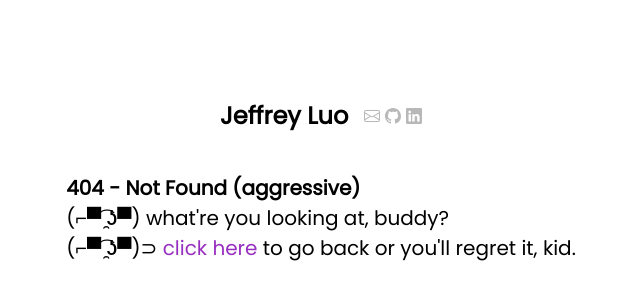
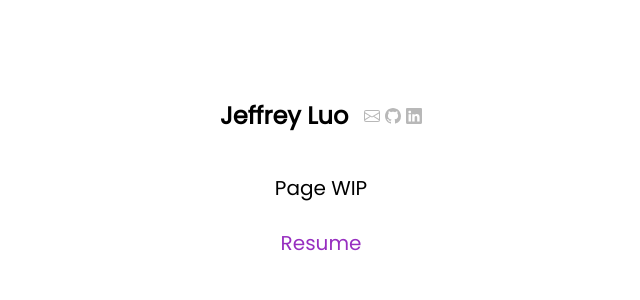
Before and after one commit to JeffeyL/JeffeyL.github.io, a Next.js app: page /information in a window 1280 px wide. Before the commit this address had no page. Shown: the part 62-362 px from the top of the page, without its empty margins (319-959 px from the left). Built offline with nearby package versions, Linux system fonts and the light colour scheme.

Commit message:
added information page

```diff
--- /dev/null
+++ b/pages/information.tsx
@@ -0,0 +1,38 @@
+import type { NextPage } from "next";
+import Head from "next/head";
+import Link from "next/link";
+import Nav from "../components/nav";
+import styles from "../styles/Home.module.css";
+
+const Information: NextPage = () => {
+  return (
+    <div className={styles.container}>
+      <Head>
+        <title>Jeffrey Luo</title>
+        <meta name="description" content="on the net" />
+      </Head>
+      <main className={styles.main}>
+        <div>
+          <Nav />
+        </div>
+        <div>
+          <p>Page WIP</p>
+          <br />
+        </div>
+        <div className="page">
+          <p>
+            <a
+              target="_blank"
+              href="https://drive.google.com/file/d/1Qi774PfZSVqvNRkdWSGzRwDCug3gDjsw/view?usp=sharing"
+              rel="noopener noreferrer"
+            >
+              Resume
+            </a>
+          </p>
+        </div>
+      </main>
+    </div>
+  );
+};
+
+export default Information;
```
